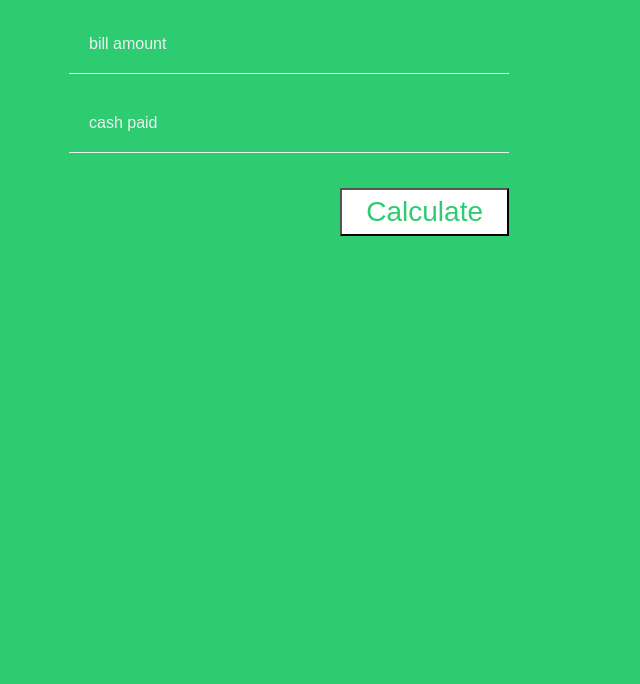
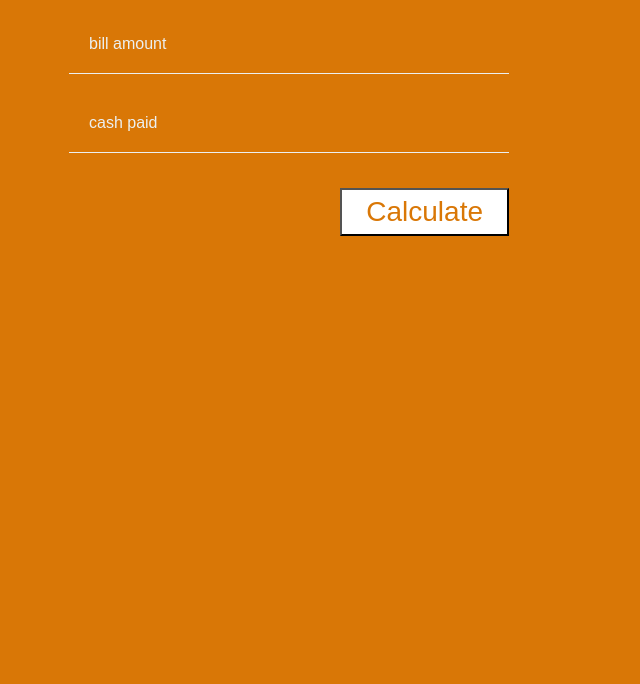
Before and after one commit to pantsachin/cash-register-manager, a plain HTML site: page index.html in a window 1280 px wide. Shown: the part 116-800 px from the top of the page, without its empty margins (321-961 px from the left). Drawn offline with Linux system fonts and the light colour scheme.

Commit message:
Update styles.css

```diff
--- a/styles.css
+++ b/styles.css
@@ -1,5 +1,5 @@
 body {
-  background-color: #2ecc71;
+  background-color: #d97706;
   font-family: source-sans-pro, sans-serif;
 }
 
@@ -18,7 +18,7 @@ h1 {
 }
 
 .formStyle {
-  background-color: #2ecc71;
+  background-color: #d97706;
   padding: 20px;
   width: 400px;
   margin-bottom: 20px;
@@ -50,7 +50,7 @@ h2 {
   float: right;
   background-color: #ffffff;
   display: block;
-  color: #2ecc71;
+  color: #d97706;
   font-size: 28px;
   font-weight: 500;
   padding: 6px 24px;
@@ -60,7 +60,7 @@ h2 {
 }
 
 #button:hover {
-  background-color: #27ae60;
+  background-color: #d97706;
   color: #ffffff;
 }
 
```
